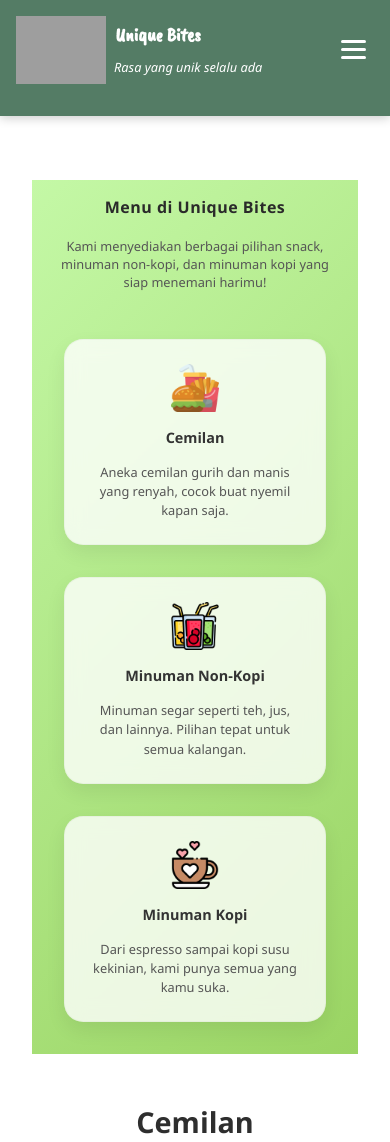
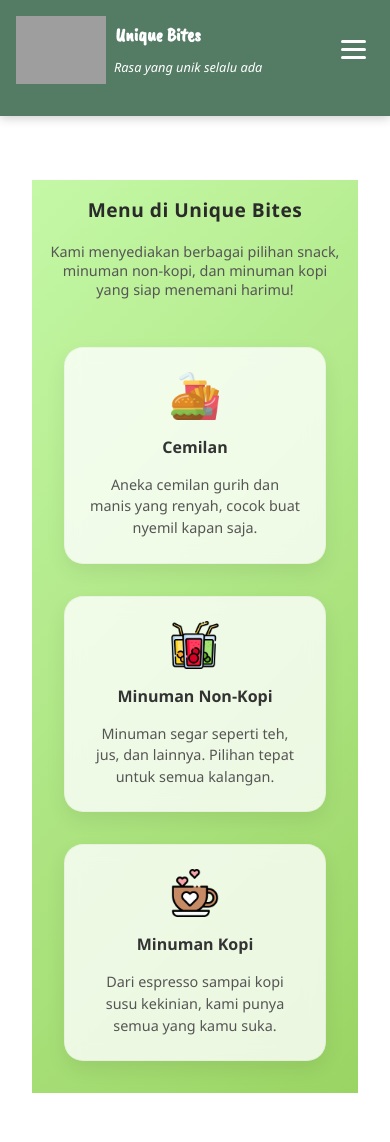
Before and after one commit to TheGhost1707/Unique-Bites, a PHP site: page /menu.html in a window 390 px wide. Shown: the top 1142 px of the page. Run offline with PHP 8.4, Linux system fonts and the light colour scheme; grey boxes are pictures that could not be loaded.

Commit message:
Update style.css

```diff
--- a/style/style.css
+++ b/style/style.css
@@ -954,11 +954,11 @@ p {
     }
 
     .product-section h3 {
-        font-size: 1rem;
+        font-size: 1.2rem;
     }
 
     .product-section p {
-        font-size: 0.80rem;
+        font-size: 0.90rem;
     }
 
     .product-card {
@@ -971,11 +971,11 @@ p {
     }
 
     .product-card p {
-        font-size: 0.80rem;
+        font-size: 0.90rem;
     }
 
     .product-card h4 {
-        font-size: 0.90rem;
+        font-size: 1rem;
     }
 }
 
```
